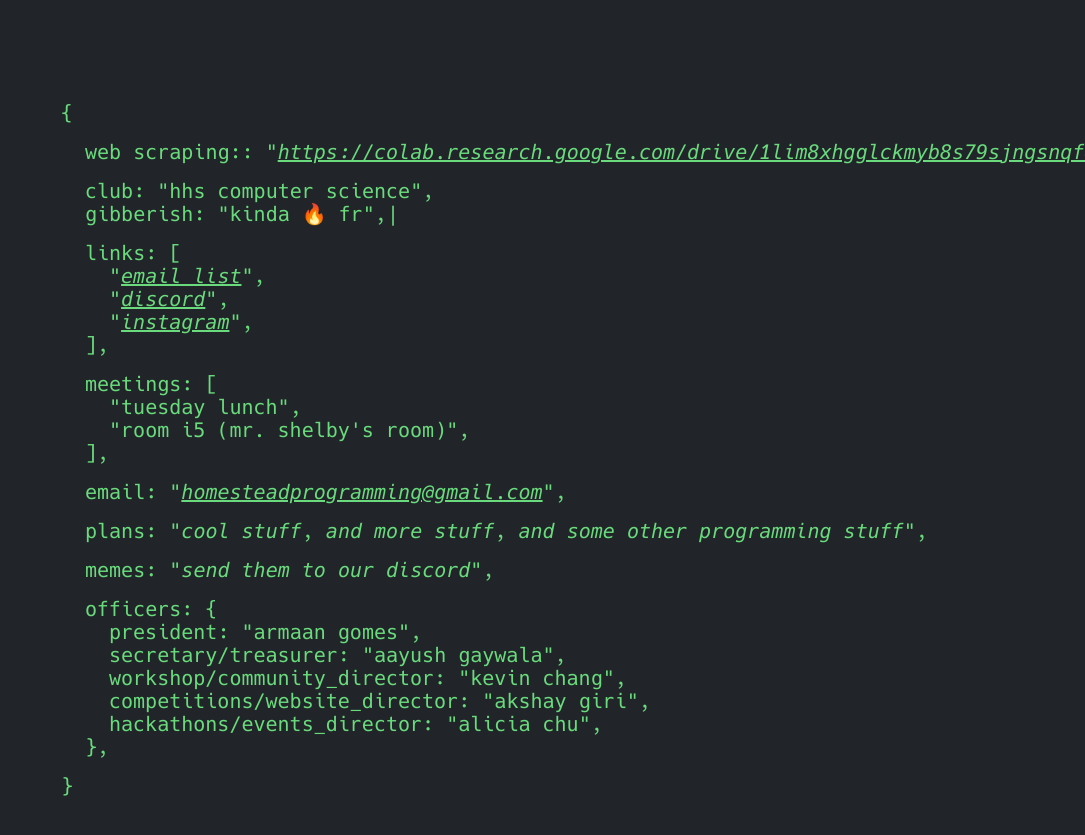
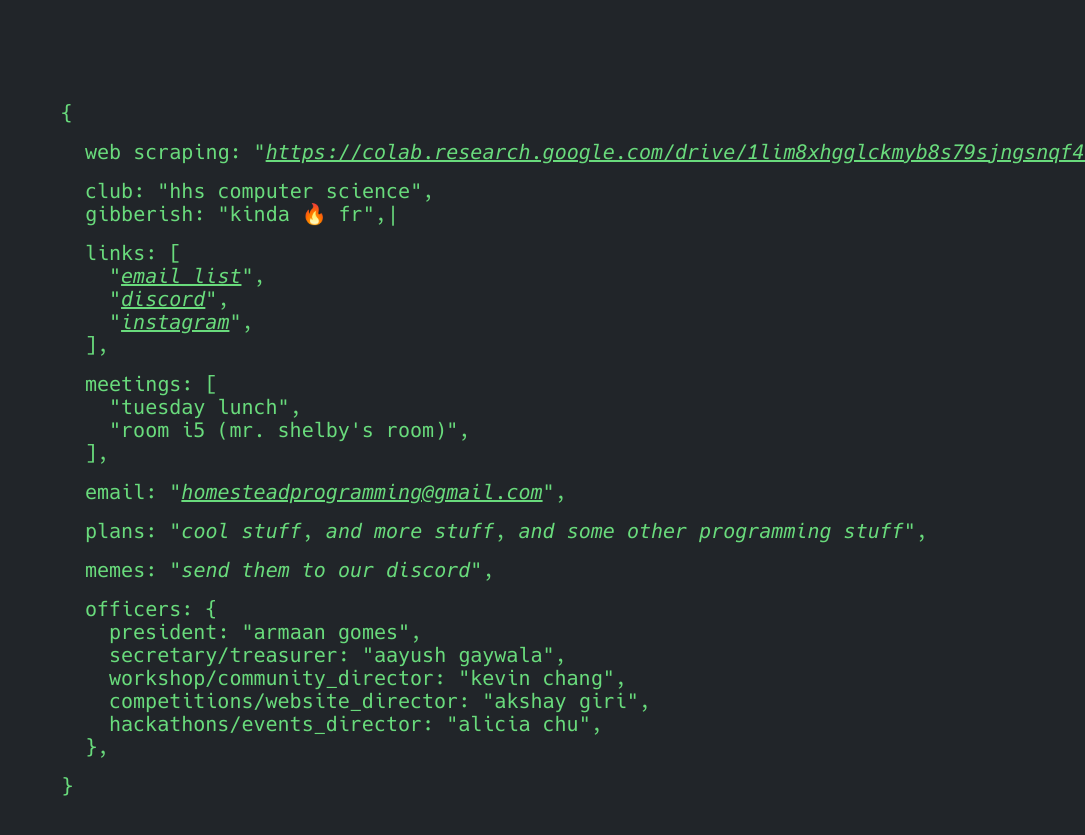
Before and after one commit to arghunter/arghunter.github.io, a Jekyll site: the page built from index.md, in a window 1280 px wide. Shown: the top 835 px of the page, without its empty margins (195-1280 px from the left). Built offline with Jekyll 4.4.1, drawn with Linux system fonts in a browser that asks for light colours.

Commit message:
Update home.html

```diff
--- a/_layouts/home.html
+++ b/_layouts/home.html
@@ -4,7 +4,7 @@ layout: default
 
 <main class="json">
   <div class="block">
-    <p><span class="key">Web Scraping:</span><span class="attr"><a href="https://colab.research.google.com/drive/1Lim8XhGGLckMYB8s79SJnGsnQf4Lcv0Q?usp=sharing">{{ "https://colab.research.google.com/drive/1Lim8XhGGLckMYB8s79SJnGsnQf4Lcv0Q?usp=sharing" }}</a></span></p>
+    <p><span class="key">Web Scraping</span><span class="attr"><a href="https://colab.research.google.com/drive/1Lim8XhGGLckMYB8s79SJnGsnQf4Lcv0Q?usp=sharing">{{ "https://colab.research.google.com/drive/1Lim8XhGGLckMYB8s79SJnGsnQf4Lcv0Q?usp=sharing" }}</a></span></p>
   </div>
   <div class="block">
     {% if site.json.name %}
```
